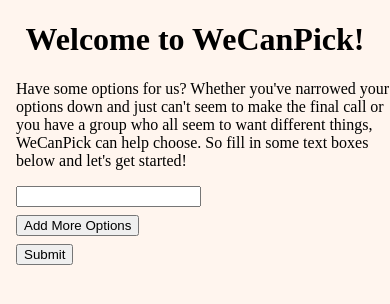
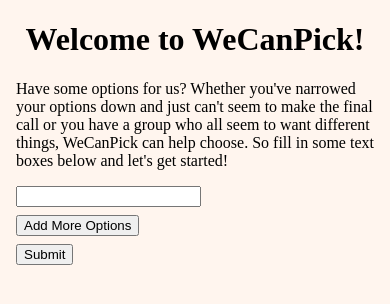
Before and after one commit to mosorio22/YouCanPick, a Flask app: page /we_can_pick in a window 390 px wide; the page is wider, and only the part inside the window is pictured. Shown: the part 55-359 px from the top of that part. Run offline with Flask 2, Linux system fonts and the light colour scheme.

Commit message:
responsive updates for about, wecanpick, and template

```diff
--- a/static/css/we_can_pick.css
+++ b/static/css/we_can_pick.css
@@ -15,6 +15,7 @@ input[type=text]:focus {
 
 form, p {
 	padding-left: 1em;
+	padding-right: 1em;
 }
 
 h1 {
--- a/templates/about.html
+++ b/templates/about.html
@@ -2,6 +2,7 @@
 <html lang="en">
   <head>
     <meta charset="utf-8">
+    <meta content="width=device-width, initial-scale=1" name="viewport" />
     <title>about</title>
   </head>
   <body>
--- a/templates/template.html
+++ b/templates/template.html
@@ -1,6 +1,7 @@
 <html lang="en">
  <head>
    <meta charset="utf-8">
+   <meta content="width=device-width, initial-scale=1" name="viewport" />
    <title>template</title>
    <link rel="stylesheet" href="{{ url_for('static', filename='css/template.css') }}">
  </head>
--- a/templates/we_can_pick.html
+++ b/templates/we_can_pick.html
@@ -2,6 +2,7 @@
 <html lang="en">
   <head>
     <meta charset="utf-8">
+    <meta content="width=device-width, initial-scale=1" name="viewport" />
     <title>We Can Pick</title>
     <link rel="stylesheet" href="{{ url_for('static', filename='css/we_can_pick.css') }}">
     <script src="../static/js/we_can_pick.js"></script>
```
